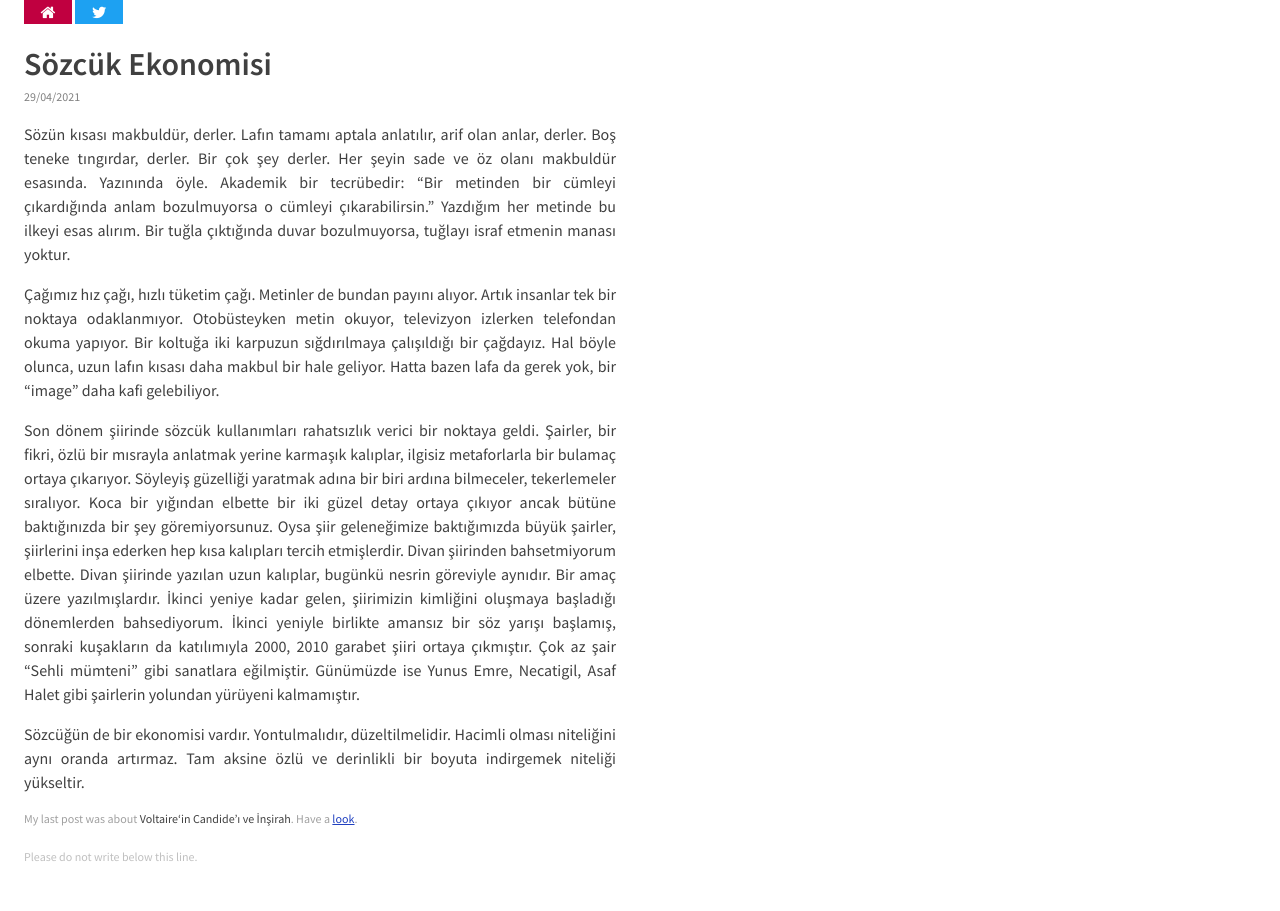
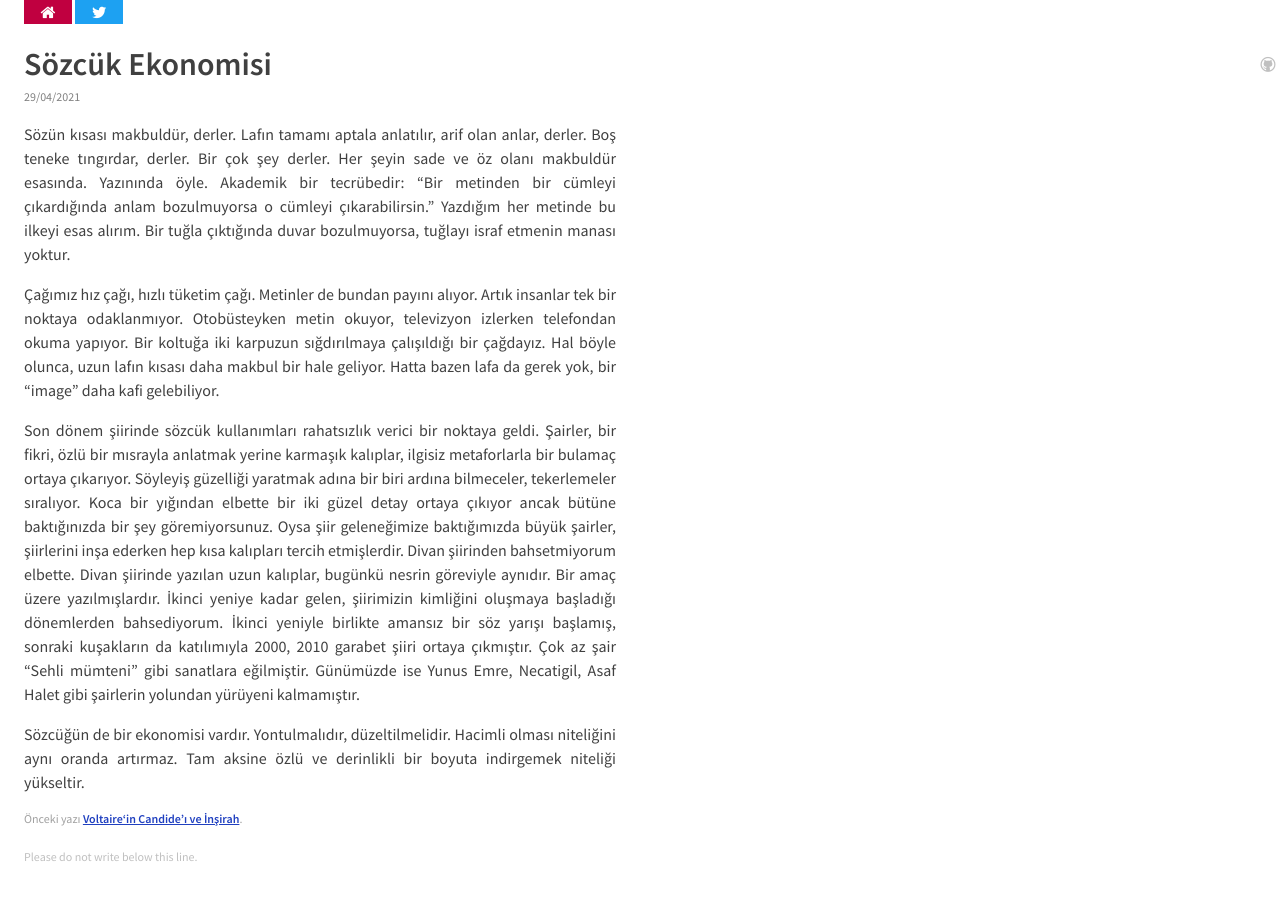
Before and after one commit to erdidemirim/erdidemirim.github.io, a Jekyll site: the page built from _posts/2021-04-29-sozcuk-ekonomisi.md, in a window 1280 px wide. Built offline with Jekyll 4.4.1, drawn with Linux system fonts in a browser that asks for light colours.

Commit message:
Add files via upload

```diff
--- a/_layouts/post.html
+++ b/_layouts/post.html
@@ -1,7 +1,7 @@
 ---
 layout: base
 ---
-
+<a class="admin-link icon-github-circled-alt2" href="https://github.com/wh0/wh0.github.io/blob/master/{{ page.path }}" title="View source"></a>
 <div class="content">
 	{% if page.title %}<h1>{{ page.title | smartify }}</h1>{% endif %}
 	{% if page.date %}<p class="meta">{% include meta.txt post=page %}</p>{% endif %}
@@ -9,7 +9,7 @@ layout: base
 	{% if page.previous %}
 	<p class="previous">
 		{% if page.previous_teaser %}
-		My last post was about either
+		Önceki yazı
 		{% if page.previous_first %}
 		<strong>{{ page.previous.title | smartify }}</strong> or <strong>{{ page.previous_teaser | smartify }}</strong>.
 		{% else %}
@@ -17,8 +17,7 @@ layout: base
 		{% endif %}
 		Find out <a href="{{ page.previous.url }}">which</a>.
 		{% else %}
-		My last post was about <strong>{{ page.previous.title }}</strong>.
-		Have a <a href="{{ page.previous.url }}">look</a>.
+		Önceki yazı <a href="{{ page.previous.url }}"><strong>{{ page.previous.title }}</strong></a>.
 		{% endif %}
 	</p>
 	{% endif %}
```
